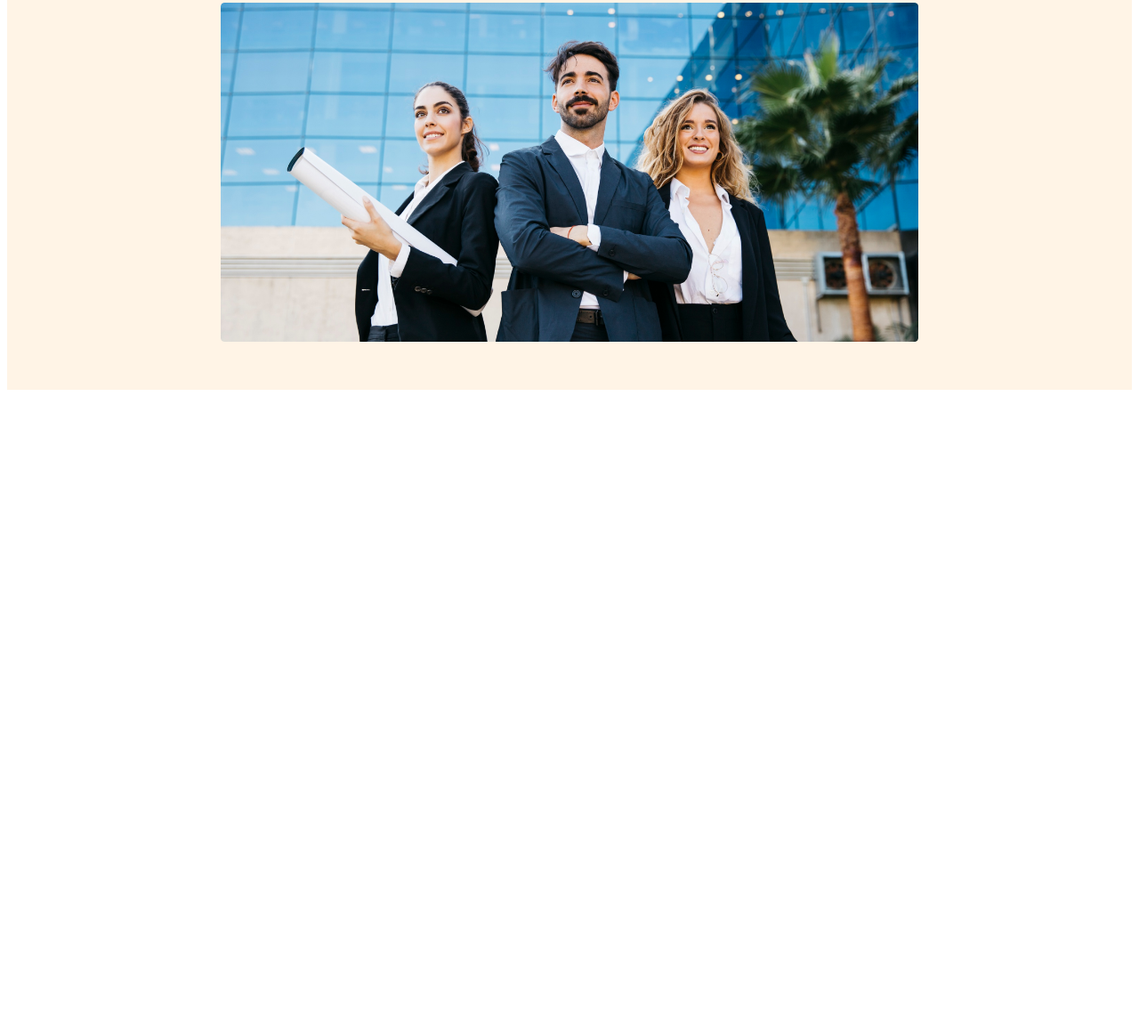
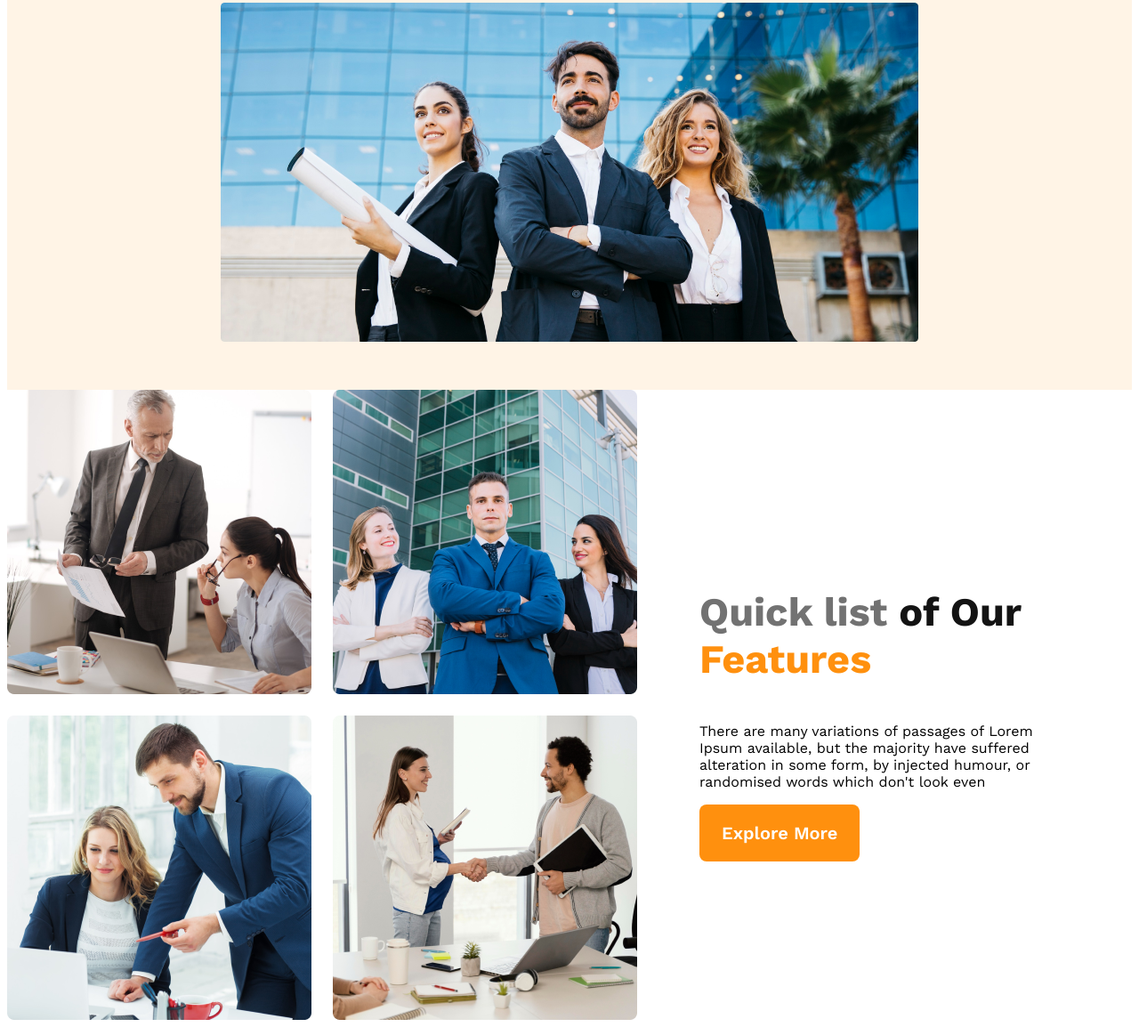
Before and after one commit to sajibkumardev/g3-arcitact-web-site, a plain HTML site: page index.html in a window 1280 px wide. Shown: the part 616-1770 px from the top of the page at 89% size. Before the commit the page ends 1062 px from the top, so only its background shows below. Drawn offline with nearby package versions, Linux system fonts and the light colour scheme.

Commit message:
added a main team section

```diff
--- a/index.html
+++ b/index.html
@@ -7,6 +7,7 @@
     <link rel="stylesheet" href="style/arcitact.css">
 </head>
 <body>
+    <!-- header starting -->
     <header>
         <nav>
             <h3 class="nav-title">G3 Architects</h3>
@@ -29,8 +30,24 @@
             <img src="images/banner.png" alt="">
         </div>
     </header>
+    <!-- header end -->
     <main>
-
+        <!-- features section start -->
+        <section class="team-container">
+            <div class="teames-img-container">
+                <img src="images/team1.png" alt="">
+                <img src="images/team2.png" alt="">
+                <img src="images/team3.png" alt="">
+                <img src="images/team4.png" alt="">
+            </div>
+            <div class="teames-contaient">
+                <h3 class="teames-title"><span class="span-1">Quick list</span> <span class="span-2">of Our</span> <span class="span-3">Features</span></h3>
+                <p class="teames-discription">There are many variations of passages of Lorem Ipsum available,
+                     but the majority have suffered alteration in some form, by injected humour, or randomised words which don't look even
+                </p>
+                <button class="btn-primary">Explore More</button>
+            </div>
+        </section>
     </main>
     <footer>
 
--- a/style/arcitact.css
+++ b/style/arcitact.css
@@ -80,3 +80,34 @@ nav li a{
         flex-direction: column;
     }
 }
+/* main styles */
+main{
+    max-width: 1440px;
+    margin: 0 auto;
+}
+/* teames styles */
+.team-container{
+    display: flex;
+    align-items: center;
+}
+.teames-img-container{
+    display: grid;
+    grid-template-columns: repeat(2, 1fr);
+    gap: 1.5rem;
+}
+.teames-contaient{
+    padding-left: 70px;
+    padding-right: 70px;
+}
+.teames-title{
+    font-size: 2.8125rem;
+}
+.span-1{
+    color: #727272;
+}
+.span-2{
+    color: #131313;
+}
+.span-3{
+    color: #FF900E;
+}
```
